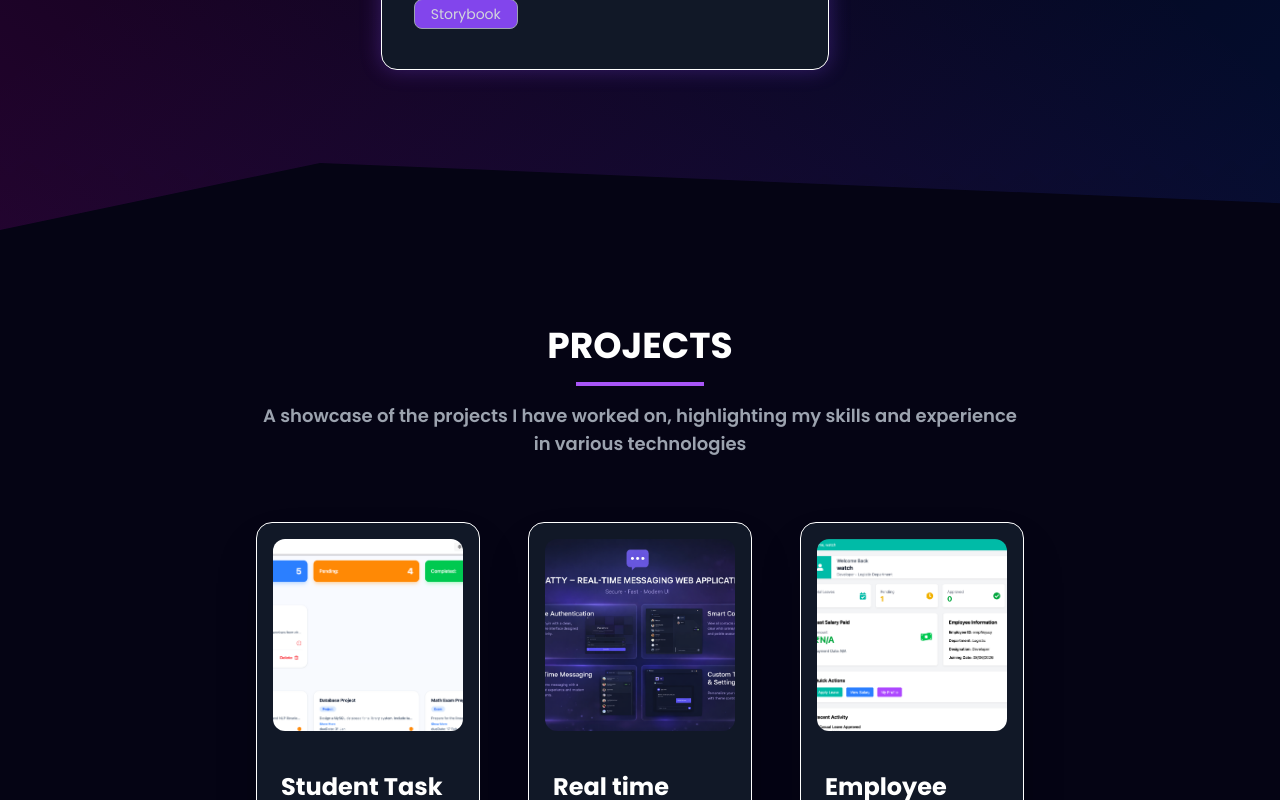
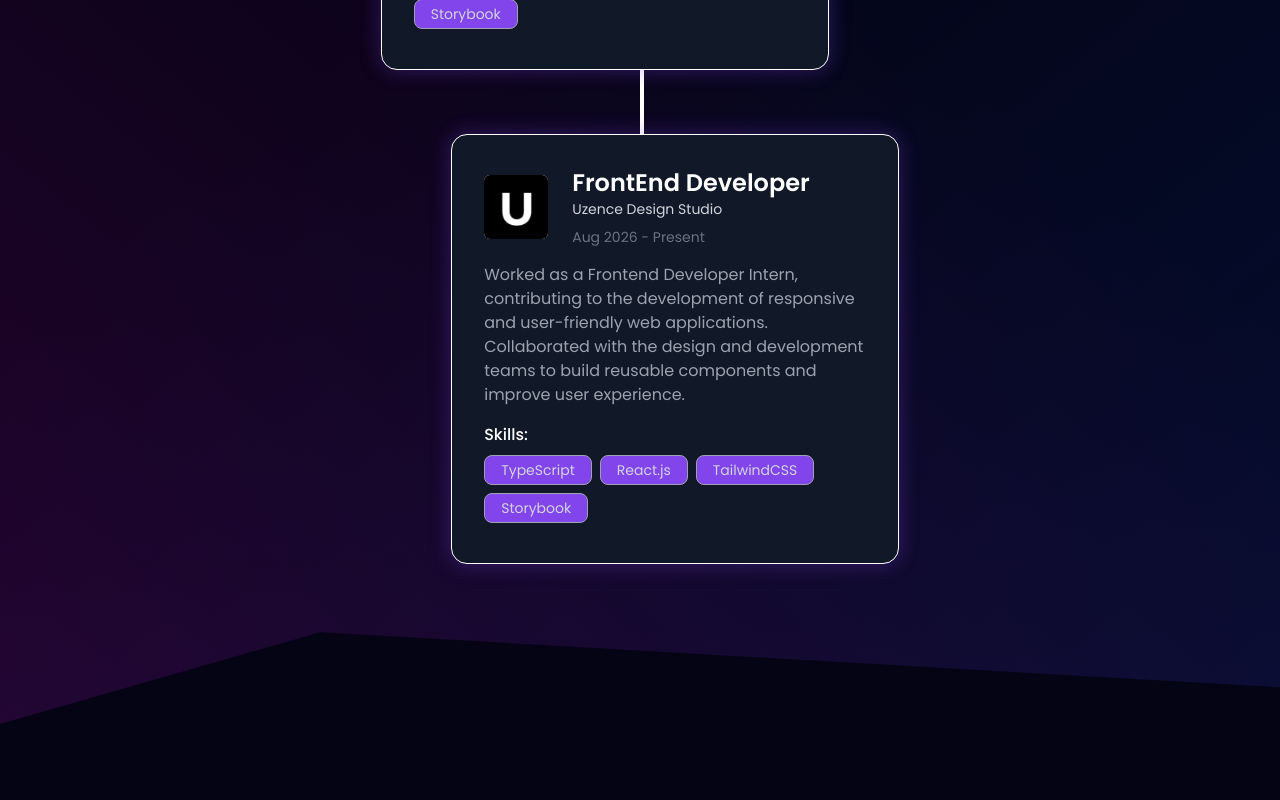
Before and after one commit to AnkitYadav981/Ankit-Portfolio, a React (Vite) app: page / in a window 1280 px wide. Shown: the part 2980-3780 px from the top of the page. Built offline with nearby package versions, Linux system fonts and the light colour scheme.

Commit message:
Fixed some Error and added new internship details

```diff
--- a/src/constants.js
+++ b/src/constants.js
@@ -32,7 +32,7 @@ import hbseLogo from "./assets/education_logo/HBSE logo.webp";
 import taskManagerIMG from "./assets/work_logo/Student-task-manager.png";
 import chatApp from "./assets/work_logo/chatty2.png";
 import ems from "./assets/work_logo/EMS.png";
-import trs from "./assets/work_logo/trader-risk-dashboard.png";
+import trs from "./assets/work_logo/TRS.png";
 
 export const SkillsInfo = [
   {
@@ -94,6 +94,15 @@ export const experiences = [
     role: "FrontEnd Developer",
     company: "Uzence Design Studio",
     date: "Feb 2026 - June 2026",
+    desc: "Worked as a Frontend Developer Intern, contributing to the development of responsive and user-friendly web applications. Collaborated with the design and development teams to build reusable components and improve user experience.",
+    skills: ["TypeScript", "React.js", "TailwindCSS", "Storybook"],
+  },
+  {
+    id: 2,
+    img: uzenceLogo,
+    role: "FrontEnd Developer",
+    company: "Uzence Design Studio",
+    date: "Aug 2026 - Present",
     desc: "Worked as a Frontend Developer Intern, contributing to the development of responsive and user-friendly web applications. Collaborated with the design and development teams to build reusable components and improve user experience.",
     skills: ["TypeScript", "React.js", "TailwindCSS", "Storybook"],
   },
```
